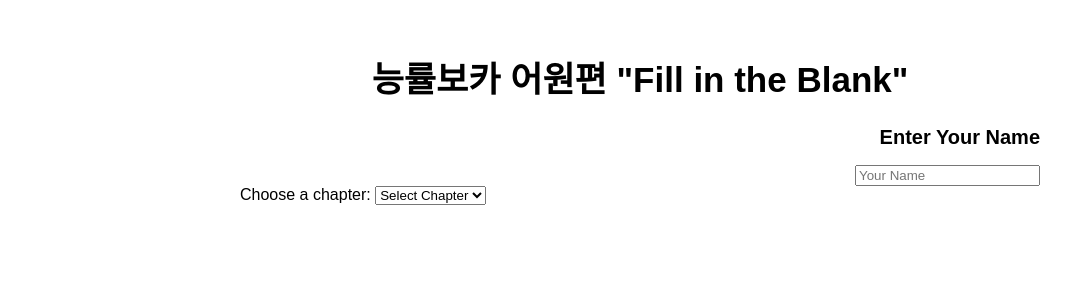
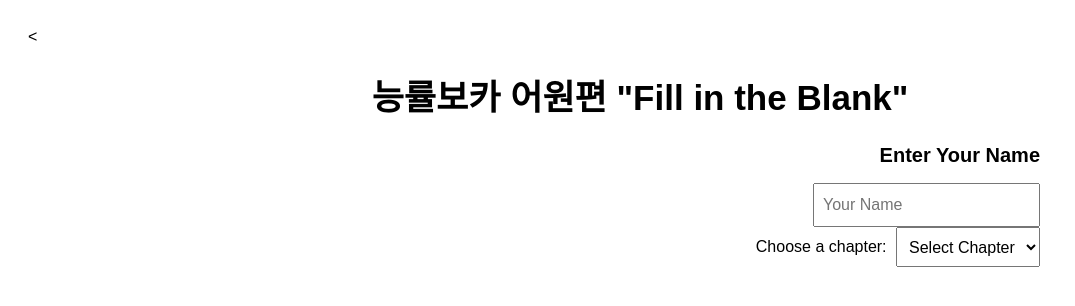
Before and after one commit to Lazynoel/GSA, a Flask app: page /quiz1 in a window 1280 px wide. Shown: the top 306 px of the page, without its empty margins (0-1075 px from the left). Run offline with Flask 3, Linux system fonts and the light colour scheme; parts of the project's set-up code (start-up, migrations or seed data) failed here and were passed over; some libraries are stand-ins or nearby versions.

Commit message:
Update quiz1.html

```diff
--- a/templates/quiz1.html
+++ b/templates/quiz1.html
@@ -5,8 +5,8 @@
     <meta charset="UTF-8">
     <title>능률Voca 어원편 Daily Quiz</title>
     <link rel="stylesheet" href="https://cdnjs.cloudflare.com/ajax/libs/jqueryui/1.12.1/jquery-ui.min.css">
-    <style>
-        body { font-family: "태백은하수체",Arial, sans-serif; padding: 20px; }
+    <<style>
+    body { font-family: "태백은하수체", Arial, sans-serif; padding: 20px; }
     .container { max-width: 800px; margin: 0 auto; }
     .word-box, .sentence { padding: 10px; margin-bottom: 20px; border: 1px solid #ccc; border-radius: 5px; }
     .word { margin: 5px; padding: 5px; background-color: #f0f0f0; border: 1px solid #ddd; border-radius: 3px; cursor: pointer; display: inline-block; }
@@ -14,10 +14,24 @@
     .highlight { border-color: #f90; background-color: #ffc; }
     .hovered { background-color: #e0e0e0; }
     h1 { text-align: center; font-weight: bold; font-size: 35px; }
-        h2 { text-align: right;font-size: 20px; }
+    h2 { text-align: right; font-size: 20px; }
     h3 { text-align: center; font-weight: bold; font-size: 25px; }
-        .name-input-container { text-align: right; }
-        .chapter-select-container { text-align: left; }
+    .name-input-container, .chapter-select-container { text-align: right; }
+    /* New styles below */
+    .name-input-container input, .chapter-select-container select {
+        height: 40px; /* Adjust the height as needed */
+        padding: 0 8px; /* Providing some padding inside the input/select */
+        font-size: 16px; /* Adjust font size as needed */
+        line-height: 40px; /* This should match the height if you want vertically centered text */
+        vertical-align: middle; /* Aligns the input/select vertically */
+    }
+
+    /* Style adjustments for the select label to align with the new input/select height */
+    .chapter-select-container label {
+        display: inline-block;
+        vertical-align: middle;
+        margin-right: 5px; /* Adjust the spacing between label and select */
+    }
 </style>
 </head>
 <body>
```
Lines whose indentation alone changed are shown as unchanged.
